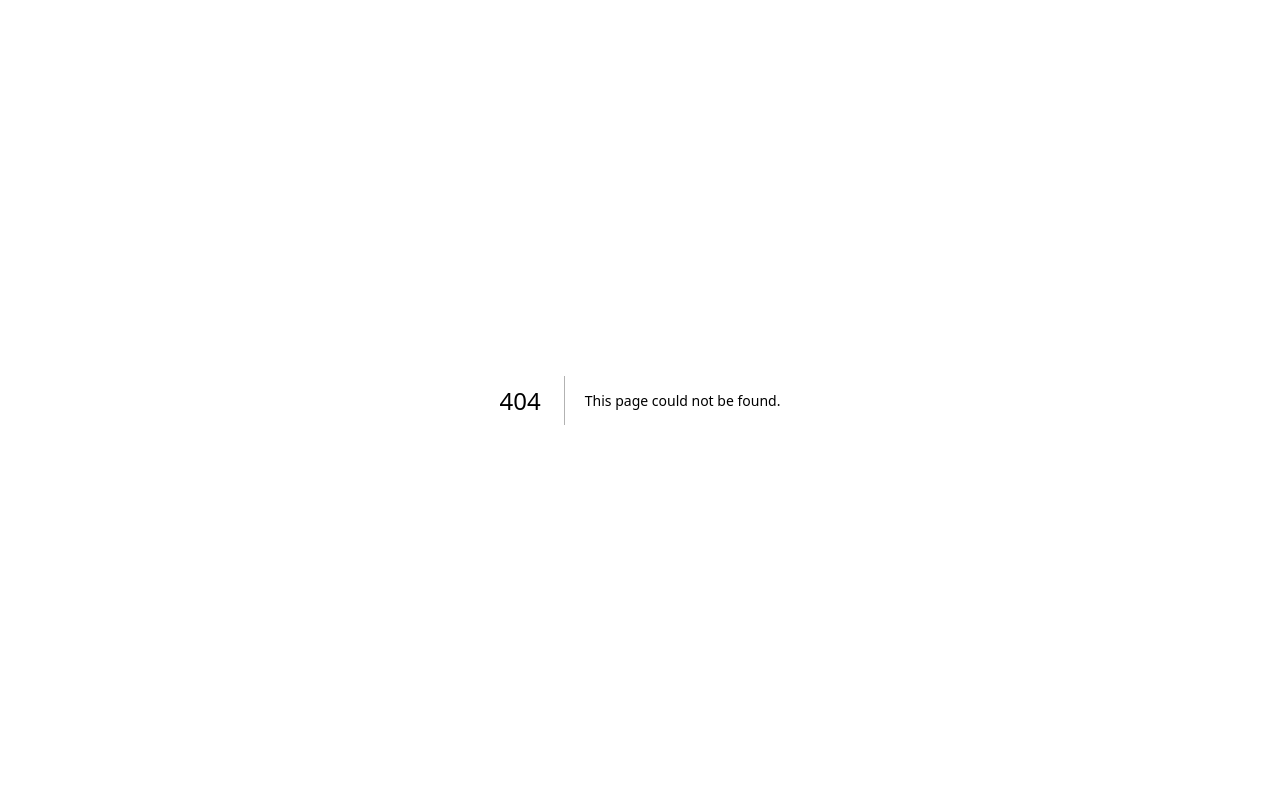
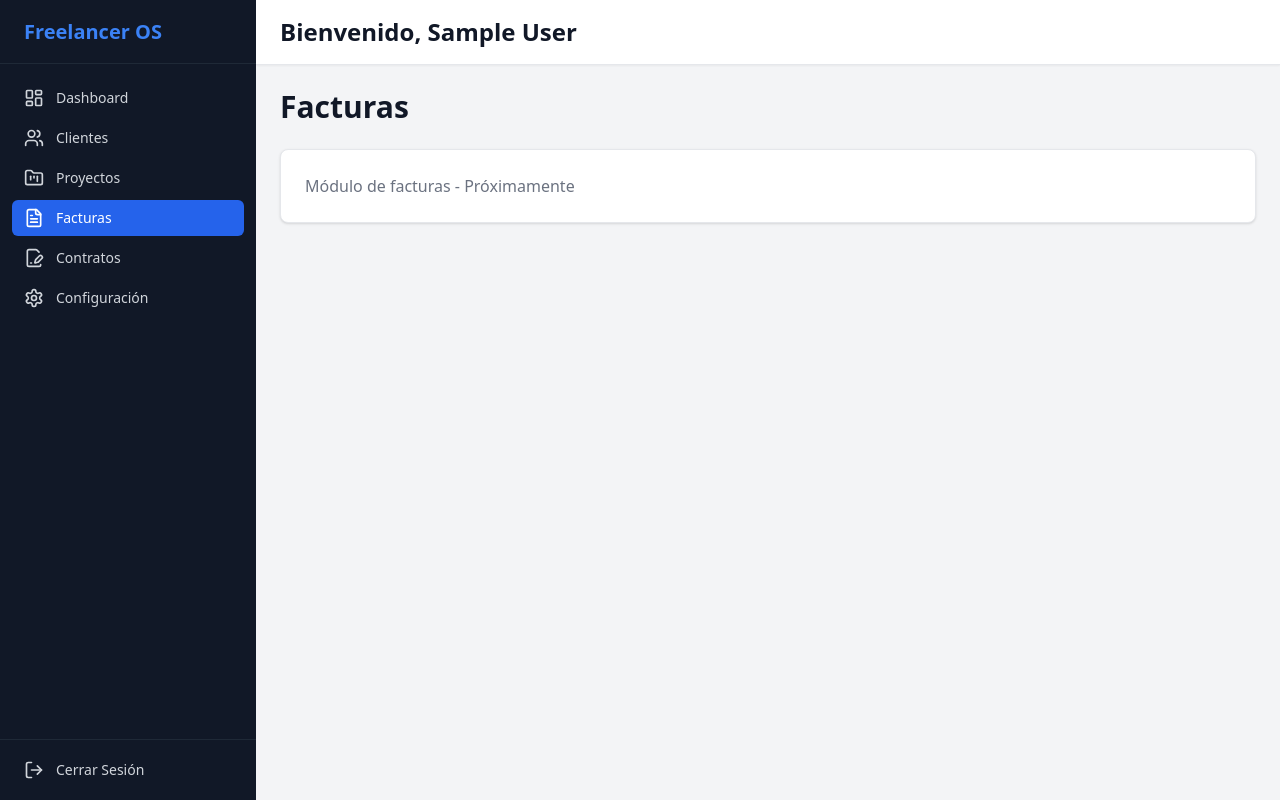
Before and after one commit to tenderoalbertalberto-rgb/freelancer-os-pro, a Next.js app: page /dashboard/invoices in a window 1280 px wide. Before the commit this address had no page. Built offline with nearby package versions, Linux system fonts and the light colour scheme; no server answers; sample sign-in values are in the browser's storage.

Commit message:
feat: fase 3 - placeholder página Facturas

```diff
--- /dev/null
+++ b/src/app/dashboard/invoices/page.tsx
@@ -0,0 +1,10 @@
+export default function InvoicesPage() {
+  return (
+    <div>
+      <h1 className="text-3xl font-bold text-gray-900 mb-6">Facturas</h1>
+      <div className="bg-white rounded-lg shadow p-6 border border-gray-200">
+        <p className="text-gray-500">Módulo de facturas - Próximamente</p>
+      </div>
+    </div>
+  );
+}
```
